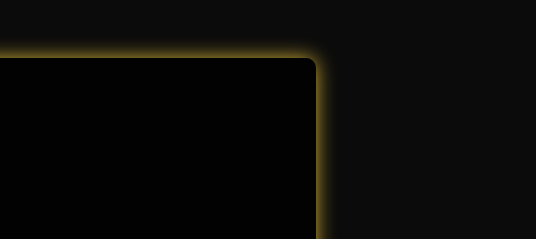
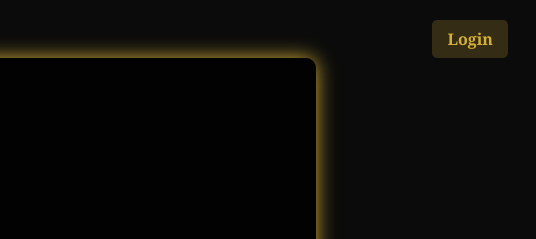
Before and after one commit to N0TLuck0xF/The-G-Order, a plain HTML site: page index.html in a window 1280 px wide. Shown: the top 239 px of the page, 744-1280 px from the left. Drawn offline with Linux system fonts and the light colour scheme.

Commit message:
Update index.html

```diff
--- a/index.html
+++ b/index.html
@@ -11,6 +11,25 @@
             color: #d4af37;
             text-align: center;
             padding: 50px;
+            position: relative;
+        }
+        .top-right {
+            position: absolute;
+            top: 20px;
+            right: 20px;
+        }
+        .top-right a {
+            color: #d4af37;
+            text-decoration: none;
+            font-weight: bold;
+            font-size: 1em;
+            background: rgba(212, 175, 55, 0.2);
+            padding: 8px 15px;
+            border-radius: 5px;
+            transition: background 0.3s ease-in-out;
+        }
+        .top-right a:hover {
+            background: rgba(212, 175, 55, 0.5);
         }
         .container {
             max-width: 800px;
@@ -43,17 +62,23 @@
     </style>
 </head>
 <body>
+
+    <div class="top-right">
+        <a href="login.html">Login</a>
+    </div>
+
     <div class="container">
         <img src="TheGorder.jpg" alt="Gorder & TheGorder Logo" style="width: 150px; margin-bottom: 20px;">
         <h1>Welcome to Gorder & TheGorder</h1>
         <p>Educating, advocating, and sponsoring Masonic education for the youth.
            We operate independently and are not affiliated with any official Masonic body.</p>
         <a href="#" class="button">Learn More</a>
-            <p>We support the development of programming and coding skills through hands-on learning,
+        <p>We support the development of programming and coding skills through hands-on learning,
            encouraging individuals to build their knowledge without reliance on AI assistance.</p>
-            <a href="store.html" class="button">Visit Our Store</a>
-            <p>In alignment with Masonic teachings, we believe the purpose of life is to evolve—
+        <a href="store.html" class="button">Visit Our Store</a>
+        <p>In alignment with Masonic teachings, we believe the purpose of life is to evolve—
            to refine our character, seek wisdom, and contribute to the greater good.</p>
     </div>
+
 </body>
 </html>
```
